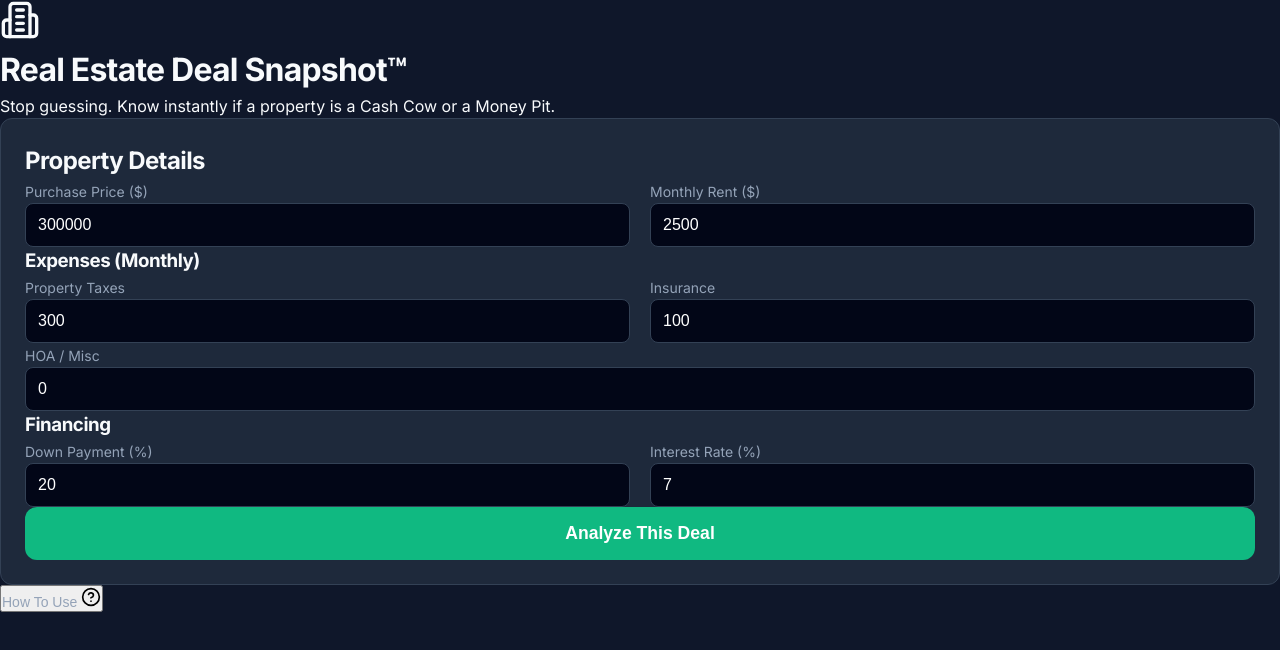
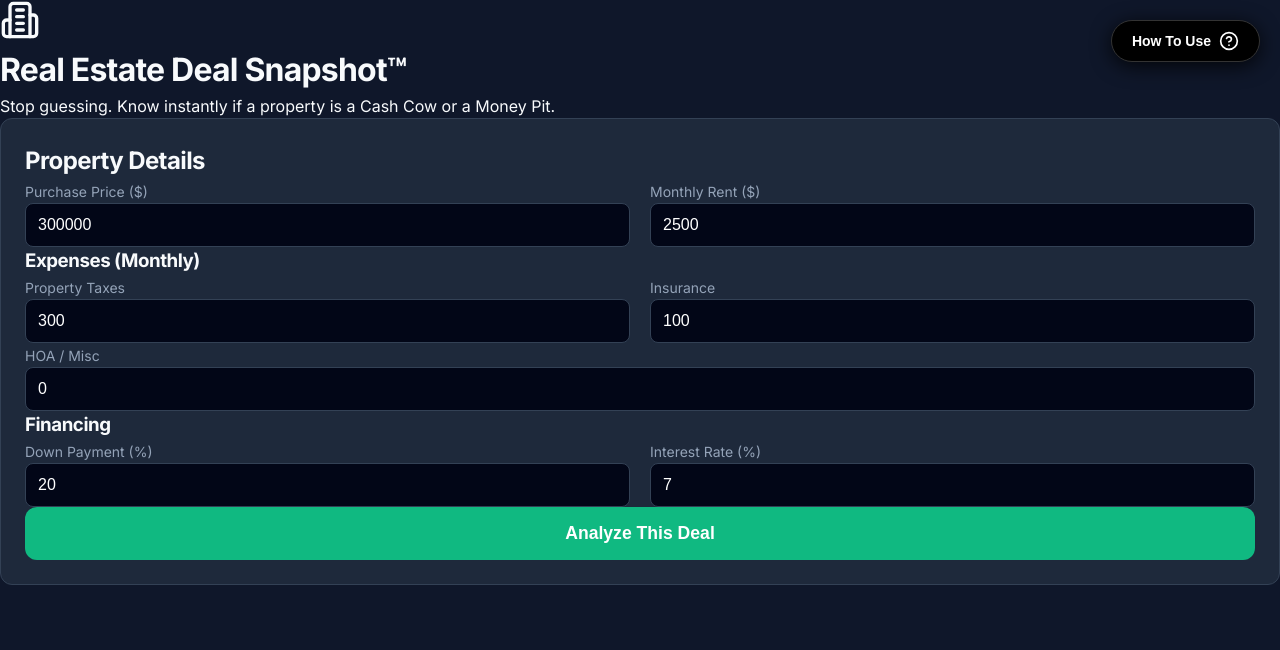
Before and after one commit to moabytemusic-code/real-estate-snapshot, a Next.js app: page / in a window 1280 px wide. Shown: the top 650 px of the page. Built offline with nearby package versions, Linux system fonts and the light colour scheme.

Commit message:
Apply robust Help Button styling to Real Estate app

```diff
--- a/app/page.js
+++ b/app/page.js
@@ -232,11 +232,12 @@ export default function Home() {
 
             </div>
             {/* Help Button */}
+            {/* Help Button - Fixed & Robust */}
             <button
                 onClick={() => setShowHelp(true)}
-                className="fixed top-4 right-4 bg-slate-800/50 border border-slate-700 hover:bg-slate-700 text-white px-3 py-2 rounded-full transition flex items-center gap-2 z-50 backdrop-blur-sm"
+                style={{ position: 'fixed', top: '20px', right: '20px', backgroundColor: '#000000', border: '1px solid #333333', padding: '10px 20px', borderRadius: '30px', cursor: 'pointer', color: '#ffffff', display: 'flex', alignItems: 'center', gap: '8px', zIndex: 99999, boxShadow: '0 4px 20px rgba(0,0,0,0.8)', fontWeight: 'bold', fontSize: '14px' }}
             >
-                <span className="font-bold text-sm">How To Use</span> <CircleHelp size={20} />
+                <span>How To Use</span> <CircleHelp size={20} />
             </button>
 
             {/* Help Modal */}
```
